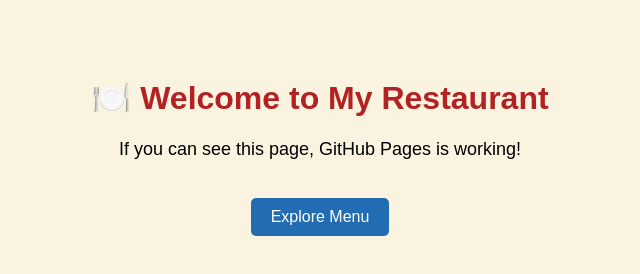
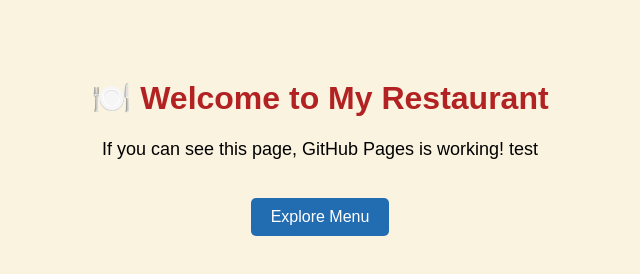
Before and after one commit to bensonliao46/restaurant-website, a plain HTML site: page index.html in a window 1280 px wide. Shown: the whole page, without its empty margins (320-960 px from the left). Drawn offline with Linux system fonts and the light colour scheme.

Commit message:
Update index.html

```diff
--- a/index.html
+++ b/index.html
@@ -33,7 +33,7 @@
 </head>
 <body>
   <h1>🍽️ Welcome to My Restaurant</h1>
-  <p>If you can see this page, GitHub Pages is working!</p>
+  <p>If you can see this page, GitHub Pages is working! test</p>
   <a href="#" class="button">Explore Menu</a>
 </body>
 </html>
```
